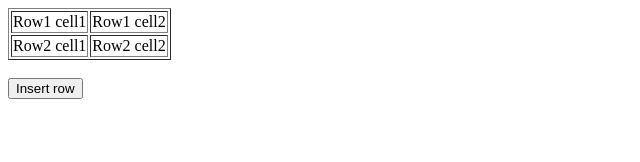
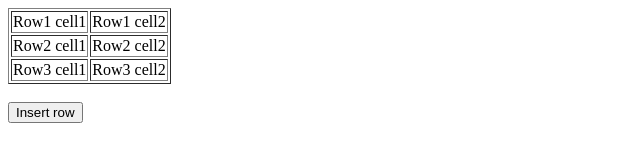
Before and after one commit to acciojob/create-table-1-Rahil1910, a website: page main.html in a window 1280 px wide. Both pictures are taken after a click on the button "Insert row". Shown: the whole page, without its empty margins (0-640 px from the left). Drawn offline with Linux system fonts and the light colour scheme.

Commit message:
created a submission

```diff
--- a/main.html
+++ b/main.html
@@ -10,13 +10,15 @@
 
 <body>
 	<table id="sampleTable" border="1">
-		<tr><td>Row1 cell1</td>
-		<td>Row1 cell2</td></tr>
-		<tr><td>Row2 cell1</td>
-		<td>Row2 cell2</td></tr>
+		<tbody>
+			<tr><td>Row1 cell1</td>
+			<td>Row1 cell2</td></tr>
+			<tr><td>Row2 cell1</td>
+			<td>Row2 cell2</td></tr>
+		</tbody>
 	</table><br>
 
-	<input type="button" onclick="insert_Row()" value="Insert row">
+	<input type="button" id="button" value="Insert row">
     <script type="text/javascript" src="./script.js">
 </script>
 
--- a/script.js
+++ b/script.js
@@ -1,5 +1,12 @@
+const table = document.getElementById('sampleTable').getElementsByTagName('tbody')[0];
+var i=3;
 function insert_Row() {
-    //Write your code here
-
-
+	const newRow = table.insertRow();
+	const cell1 = newRow.insertCell(0);
+	const cell2 = newRow.insertCell(1);
+	cell1.textContent = `Row${i} cell1`;
+	cell2.textContent = `Row${i} cell2`;
+	i++;
 }
+const btn = document.getElementById('button');
+btn.addEventListener('click', insert_Row);
```
